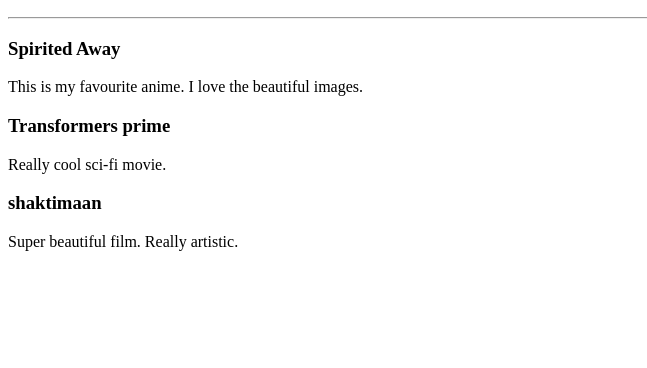
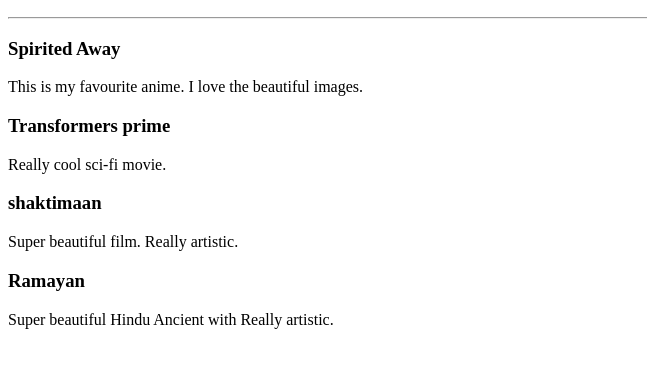
Before and after one commit to GauravRoy092/WEB-DEV2023, a plain HTML site: page Project1 best movies/index.html in a window 1280 px wide. Shown: the part 110-478 px from the top of the page, without its empty margins (0-647 px from the left). Drawn offline with Linux system fonts and the light colour scheme.

Commit message:
some changes

```diff
--- a/Project1 best movies/index.html
+++ b/Project1 best movies/index.html
@@ -16,6 +16,8 @@
 <p>Really cool sci-fi movie.</p>
 <h3>shaktimaan</h3>
 <p>Super beautiful film. Really artistic.</p>
+<h3>Ramayan</h3>
+<p>Super beautiful Hindu Ancient with Really artistic.</p>
 
 </body>
 </html>
```
